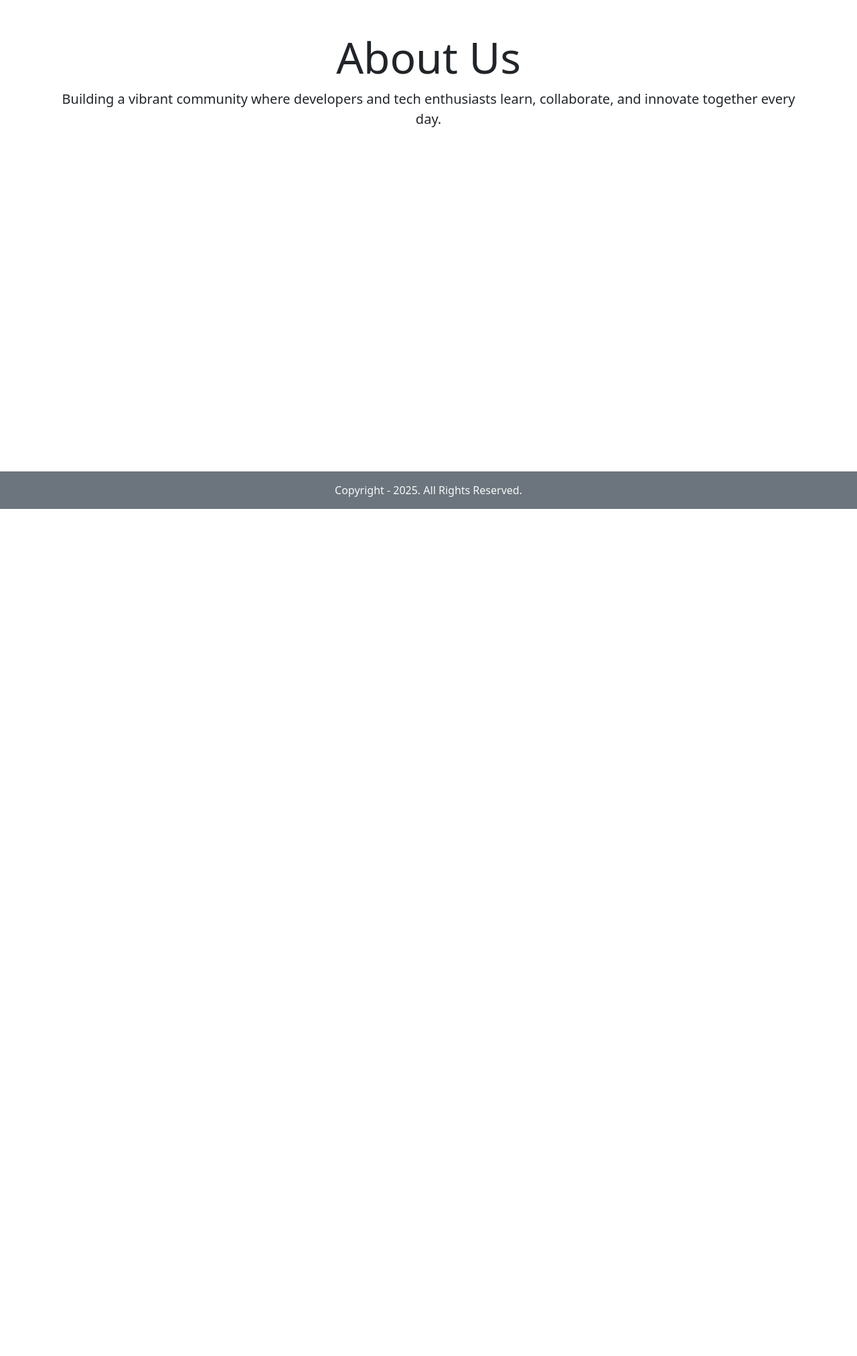
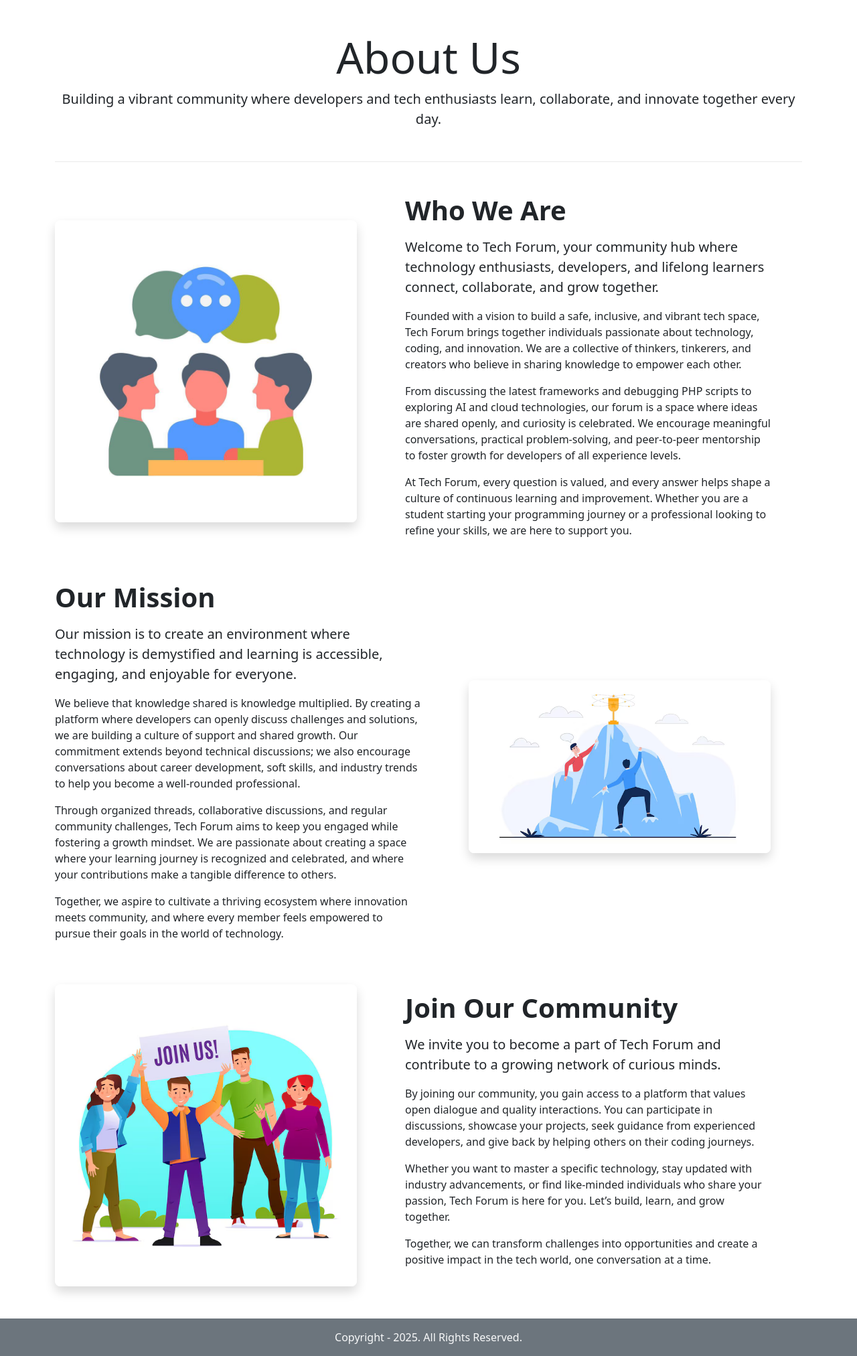
Before and after one commit to mahendra-k20/tech-forum, a PHP site: page /about.php in a window 1280 px wide. Shown: the part 56-2081 px from the top of the page at 67% size. Before the commit the page ends 816 px from the top, so only its background shows below. Run offline with PHP 8.4, Linux system fonts and the light colour scheme; data comes from the database, SQL or seed files in the repository.

Commit message:
about page cotent update

```diff
--- a/about.php
+++ b/about.php
@@ -14,7 +14,120 @@
       <div class="container my-5">
         <h1 class="text-center display-3">About Us</h1>
         <p class="lead text-center mb-5">Building a vibrant community where developers and tech enthusiasts learn, collaborate, and innovate together every day.</p>
+        <hr class="user-divider">
+        <div class="row align-items-center d-flex gap-5 my-5">
+          <div class="col-md-5">
+            <img
+              src="./partials/tech-forum-wwa.png"
+              alt="Tech Forum Community"
+              class="img-fluid rounded-3 shadow"
+            />
+          </div>
+          <div class="col-md-6">
+            <h2 class="display-6 fw-bold">Who We Are</h2>
+            <p class="lead mt-3">
+              Welcome to Tech Forum, your community hub where technology
+              enthusiasts, developers, and lifelong learners connect,
+              collaborate, and grow together.
+            </p>
+            <p>
+              Founded with a vision to build a safe, inclusive, and vibrant tech
+              space, Tech Forum brings together individuals passionate about
+              technology, coding, and innovation. We are a collective of
+              thinkers, tinkerers, and creators who believe in sharing knowledge
+              to empower each other.
+            </p>
+            <p>
+              From discussing the latest frameworks and debugging PHP scripts to
+              exploring AI and cloud technologies, our forum is a space where
+              ideas are shared openly, and curiosity is celebrated. We encourage
+              meaningful conversations, practical problem-solving, and
+              peer-to-peer mentorship to foster growth for developers of all
+              experience levels.
+            </p>
+            <p>
+              At Tech Forum, every question is valued, and every answer helps
+              shape a culture of continuous learning and improvement. Whether
+              you are a student starting your programming journey or a
+              professional looking to refine your skills, we are here to support
+              you.
+            </p>
+          </div>
+        </div>
 
+        <div class="row align-items-center d-flex gap-5 my-5">
+          <div class="col-md-5 order-md-2">
+            <img
+              src="./partials/tech-forum-mission.png"
+              alt="Tech Forum Mission"
+              class="img-fluid rounded-3 shadow"
+            />
+          </div>
+          <div class="col-md-6 order-md-1">
+            <h2 class="display-6 fw-bold">Our Mission</h2>
+            <p class="lead mt-3">
+              Our mission is to create an environment where technology is
+              demystified and learning is accessible, engaging, and enjoyable
+              for everyone.
+            </p>
+            <p>
+              We believe that knowledge shared is knowledge multiplied. By
+              creating a platform where developers can openly discuss challenges
+              and solutions, we are building a culture of support and shared
+              growth. Our commitment extends beyond technical discussions; we
+              also encourage conversations about career development, soft
+              skills, and industry trends to help you become a well-rounded
+              professional.
+            </p>
+            <p>
+              Through organized threads, collaborative discussions, and regular
+              community challenges, Tech Forum aims to keep you engaged while
+              fostering a growth mindset. We are passionate about creating a
+              space where your learning journey is recognized and celebrated,
+              and where your contributions make a tangible difference to others.
+            </p>
+            <p>
+              Together, we aspire to cultivate a thriving ecosystem where
+              innovation meets community, and where every member feels empowered
+              to pursue their goals in the world of technology.
+            </p>
+          </div>
+        </div>
+
+        <div class="row align-items-center d-flex gap-5 my-5">
+          <div class="col-md-5">
+            <img
+              src="./partials/tech-forum-join.png"
+              alt="Join Tech Forum"
+              class="img-fluid rounded-3 shadow"
+            />
+          </div>
+          <div class="col-md-6">
+            <h2 class="display-6 fw-bold">Join Our Community</h2>
+            <p class="lead mt-3">
+              We invite you to become a part of Tech Forum and contribute to a
+              growing network of curious minds.
+            </p>
+            <p>
+              By joining our community, you gain access to a platform that
+              values open dialogue and quality interactions. You can participate
+              in discussions, showcase your projects, seek guidance from
+              experienced developers, and give back by helping others on their
+              coding journeys.
+            </p>
+            <p>
+              Whether you want to master a specific technology, stay updated
+              with industry advancements, or find like-minded individuals who
+              share your passion, Tech Forum is here for you. Let’s build,
+              learn, and grow together.
+            </p>
+            <p>
+              Together, we can transform challenges into opportunities and
+              create a positive impact in the tech world, one conversation at a
+              time.
+            </p>
+          </div>
+        </div>
       </div>
     </section>
     <!-- Footer -->
```
Also changed, not shown: partials/tech-forum-join.png (added), partials/tech-forum-mission.png (added), partials/tech-forum-wwa.png (added).
